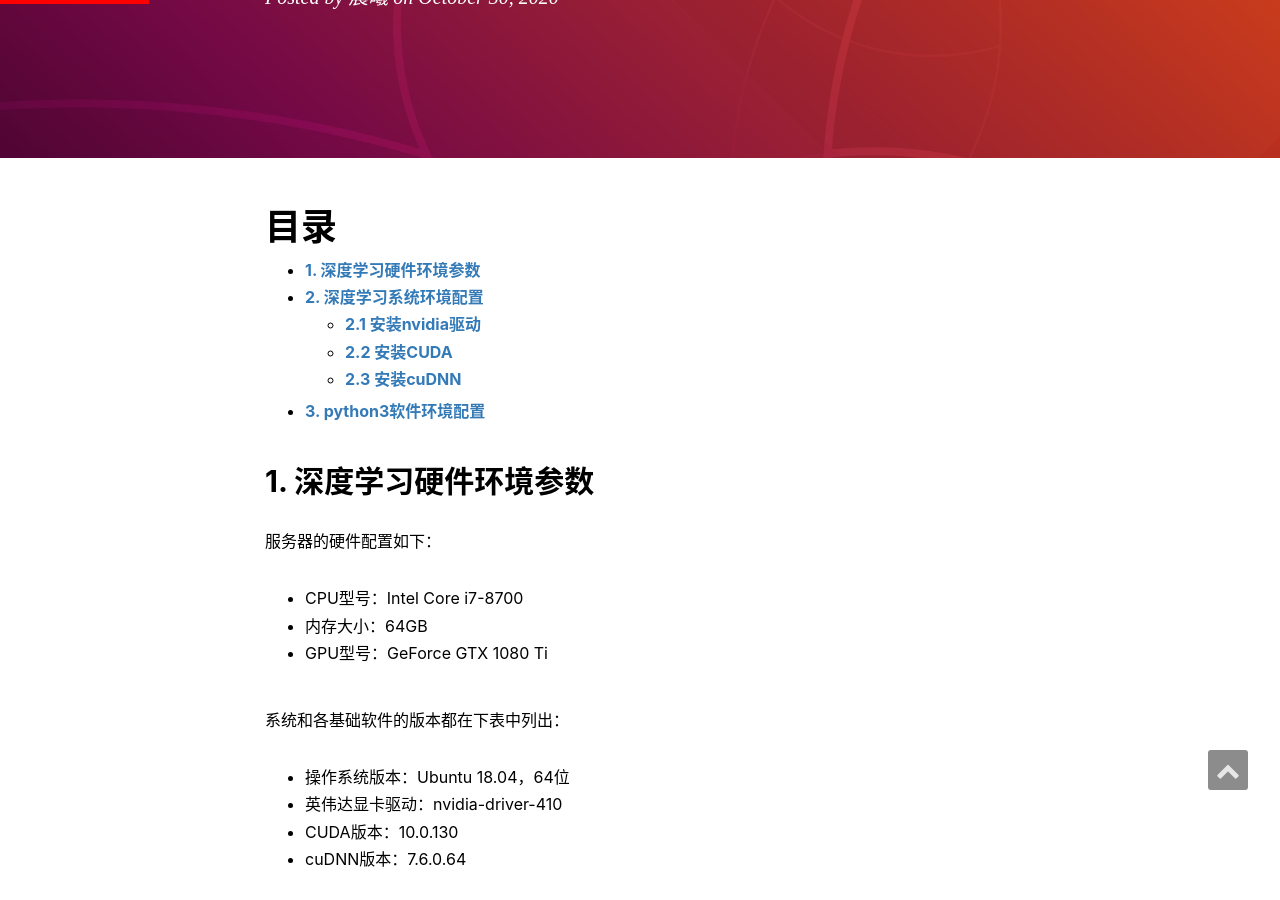
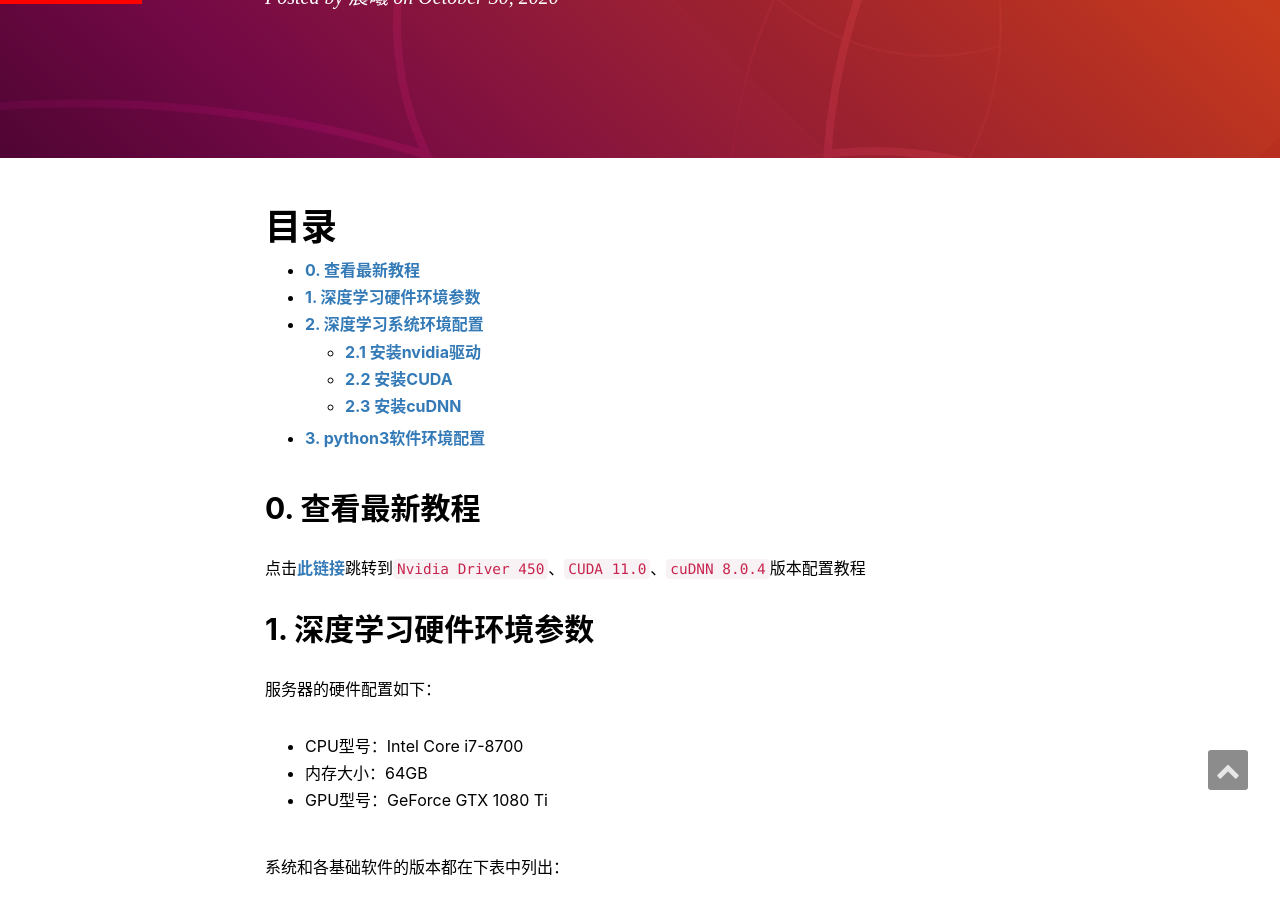
Before and after one commit to zfb132/zfb132.github.com, a Jekyll site: the page built from _posts/2020-10-30-ubuntu_config_deep_learning.md, in a window 1280 px wide and 900 px high, scrolled down 378 px. Built offline with Jekyll 4.4.1, drawn with Linux system fonts in a browser that asks for light colours; nearby versions of some CDN libraries; comment, search, counter and statistics services are not loaded.

Commit message:
添加新版教程链接

```diff
--- a/_posts/2020-10-30-ubuntu_config_deep_learning.md
+++ b/_posts/2020-10-30-ubuntu_config_deep_learning.md
@@ -16,6 +16,8 @@ description:  "这个教程是很久以前写的了，现在可能软件版本
 * 目录
 {:toc}
 
+## 0. 查看最新教程
+点击[此链接](https://blog.whuzfb.cn/blog/2020/12/13/ubuntu_config_deep_learning_new/)跳转到`Nvidia Driver 450`、`CUDA 11.0`、`cuDNN 8.0.4`版本配置教程
 ## 1. 深度学习硬件环境参数
 服务器的硬件配置如下：
 * CPU型号：Intel Core i7-8700
```
